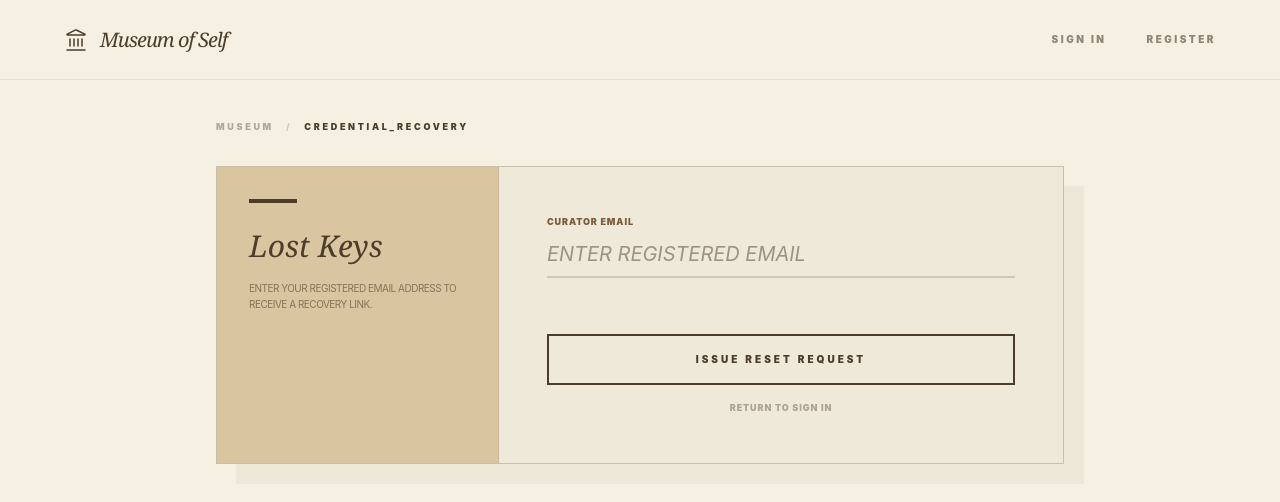
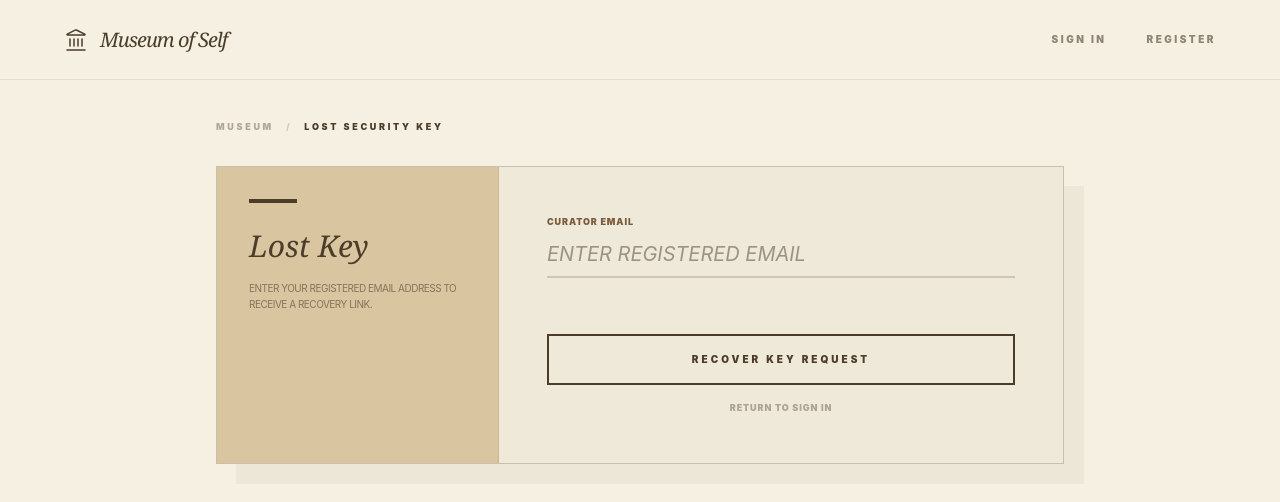
Before and after one commit to fatemamoh/Museum-of-self-Frontend, a React (Vite) app: page /forgot-password in a window 1280 px wide. Shown: the top 502 px of the page. Built offline with nearby package versions, Linux system fonts and the light colour scheme; no server answers.

Commit message:
forgot key

```diff
--- a/src/components/Auth/ForgotPassword.jsx
+++ b/src/components/Auth/ForgotPassword.jsx
@@ -26,7 +26,7 @@ const ForgotPassword = () => {
       <nav className="breadcrumb-nav">
         <Link to="/">MUSEUM</Link>
         <span className="breadcrumb-separator">/</span>
-        <span className="text-crimsonppercase">Credential_Recovery</span>
+        <span className="text-crimsonppercase">Lost security key</span>
       </nav>
 
       <div className="museum-ledger flex flex-col md:flex-row min-h-100mate-hero">
@@ -34,7 +34,7 @@ const ForgotPassword = () => {
           <div>
             <div className="w-12 h-1 bg-museum-dark mb-6"></div>
             <h2 className="text-3xl font-serif italic text-museum-darkrk leading-tight">
-              Lost Keys
+              Lost Key
             </h2>
             <p className="text-[10px] mt-4 opacity-60 leading-relaxed uppercase tracking-tighter">
               Enter your registered email address to receive a recovery link.
@@ -56,7 +56,7 @@ const ForgotPassword = () => {
           </div>
 
           <div className="flex flex-col gap-4 pt-6">
-            <button type="submit" className="btn-stamp px-8 py-3 text-[10px]">Issue Reset Request</button>
+            <button type="submit" className="btn-stamp px-8 py-3 text-[10px]"> Recover key Request</button>
             <Link to="/sign-in" className="text-[9px] font-black uppercase opacity-40 hover:opacity-100 text-center tracking-widest">Return to Sign In</Link>
           </div>
         </form>
```
